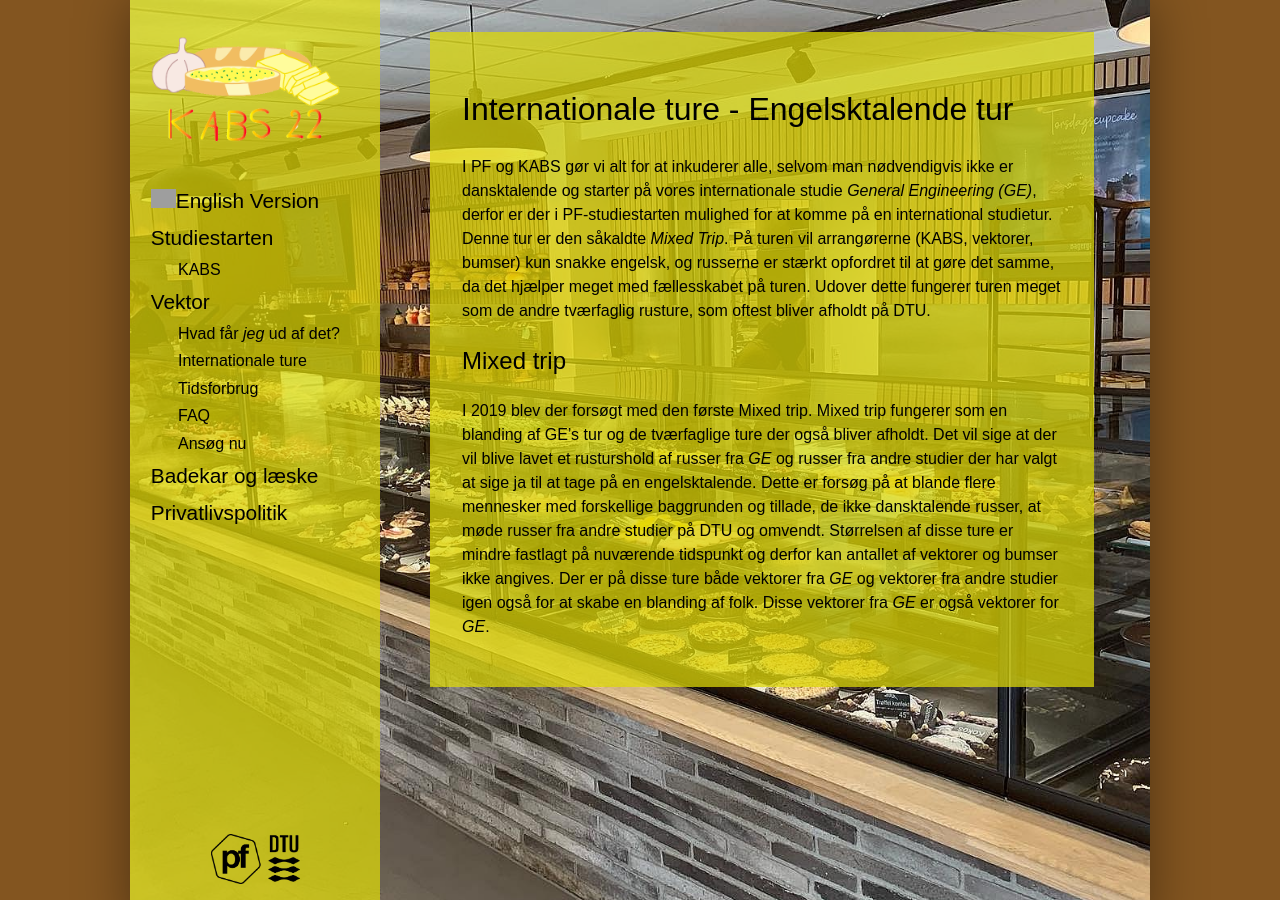
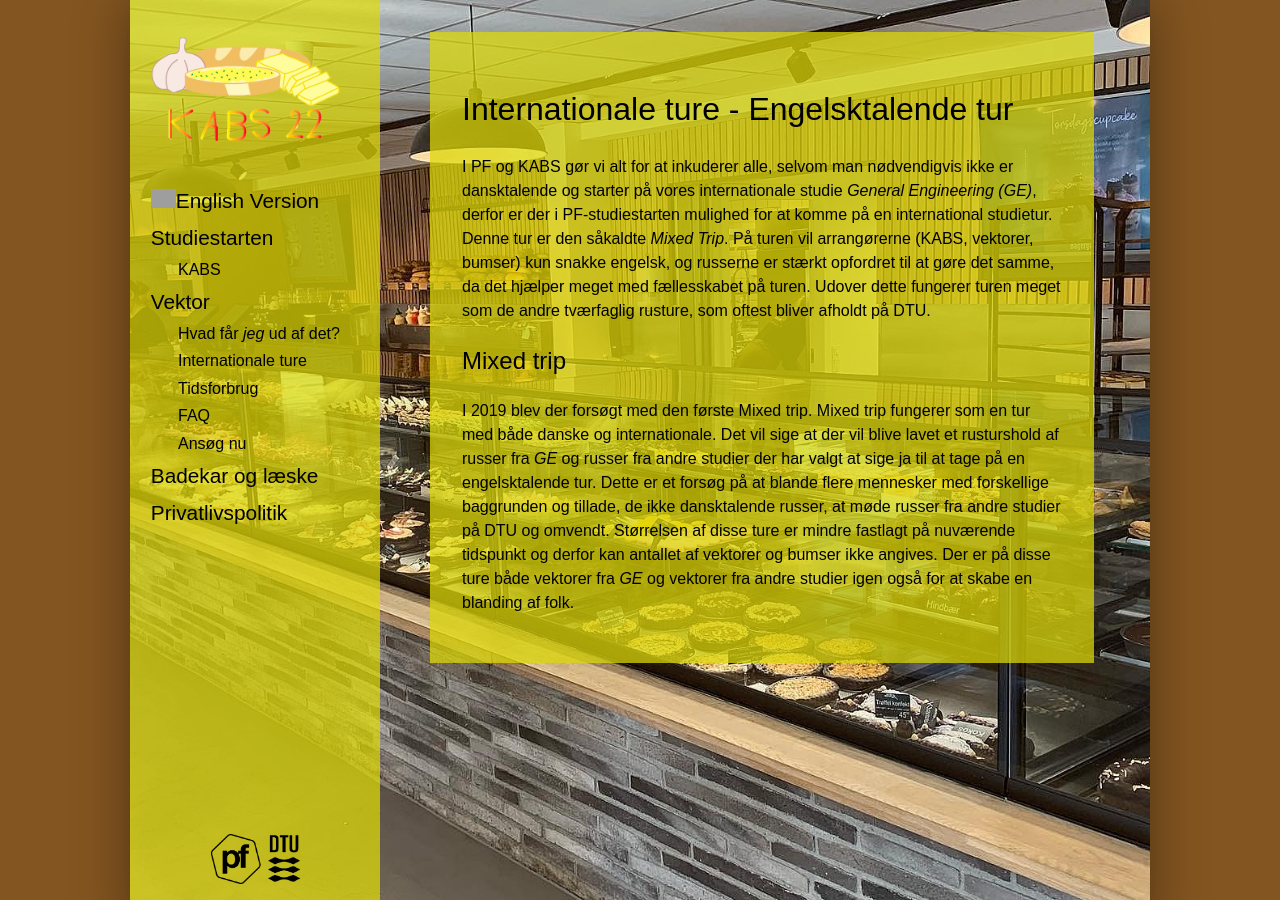
Before and after one commit to KABSDTU/kabsdtu.github.io, a Jekyll site: the page built from internationale-ture.md, in a window 1280 px wide and 900 px high. Built offline with Jekyll 4.4.1, drawn with Linux system fonts in a browser that asks for light colours; some web fonts are replaced; grey boxes are pictures that could not be loaded.

```diff
--- a/internationale-ture.md
+++ b/internationale-ture.md
@@ -11,5 +11,5 @@
 
 <h2>Mixed trip</h2>
 <p>
-I 2019 blev der forsøgt med den første Mixed trip. Mixed trip fungerer som en blanding af GE’s tur og de tværfaglige ture der også bliver afholdt. Det vil sige at der vil blive lavet et rusturshold af russer fra <em>GE</em> og russer fra andre studier der har valgt at sige ja til at tage på en engelsktalende. Dette er forsøg på at blande flere mennesker med forskellige baggrunden og tillade, de ikke dansktalende russer, at møde russer fra andre studier på DTU og omvendt. Størrelsen af disse ture er mindre fastlagt på nuværende tidspunkt og derfor kan antallet af vektorer og bumser ikke angives. Der er på disse ture både vektorer fra <em>GE</em> og vektorer fra andre studier igen også for at skabe en blanding af folk. Disse vektorer fra <em>GE</em> er også vektorer for <em>GE</em>.
+I 2019 blev der forsøgt med den første Mixed trip. Mixed trip fungerer som en tur med både danske og internationale. Det vil sige at der vil blive lavet et rusturshold af russer fra <em>GE</em> og russer fra andre studier der har valgt at sige ja til at tage på en engelsktalende tur. Dette er et forsøg på at blande flere mennesker med forskellige baggrunden og tillade, de ikke dansktalende russer, at møde russer fra andre studier på DTU og omvendt. Størrelsen af disse ture er mindre fastlagt på nuværende tidspunkt og derfor kan antallet af vektorer og bumser ikke angives. Der er på disse ture både vektorer fra <em>GE</em> og vektorer fra andre studier igen også for at skabe en blanding af folk.
 </p>
```
